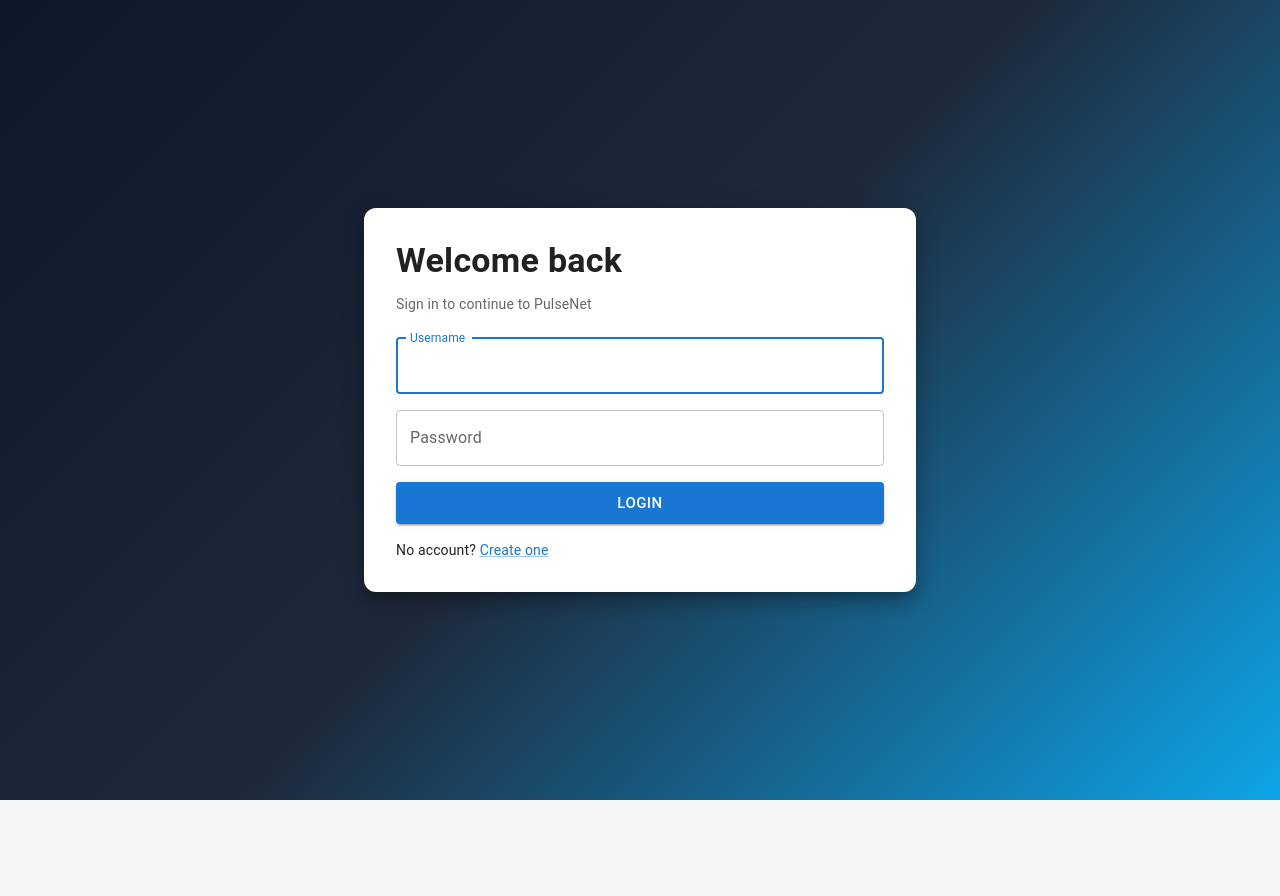
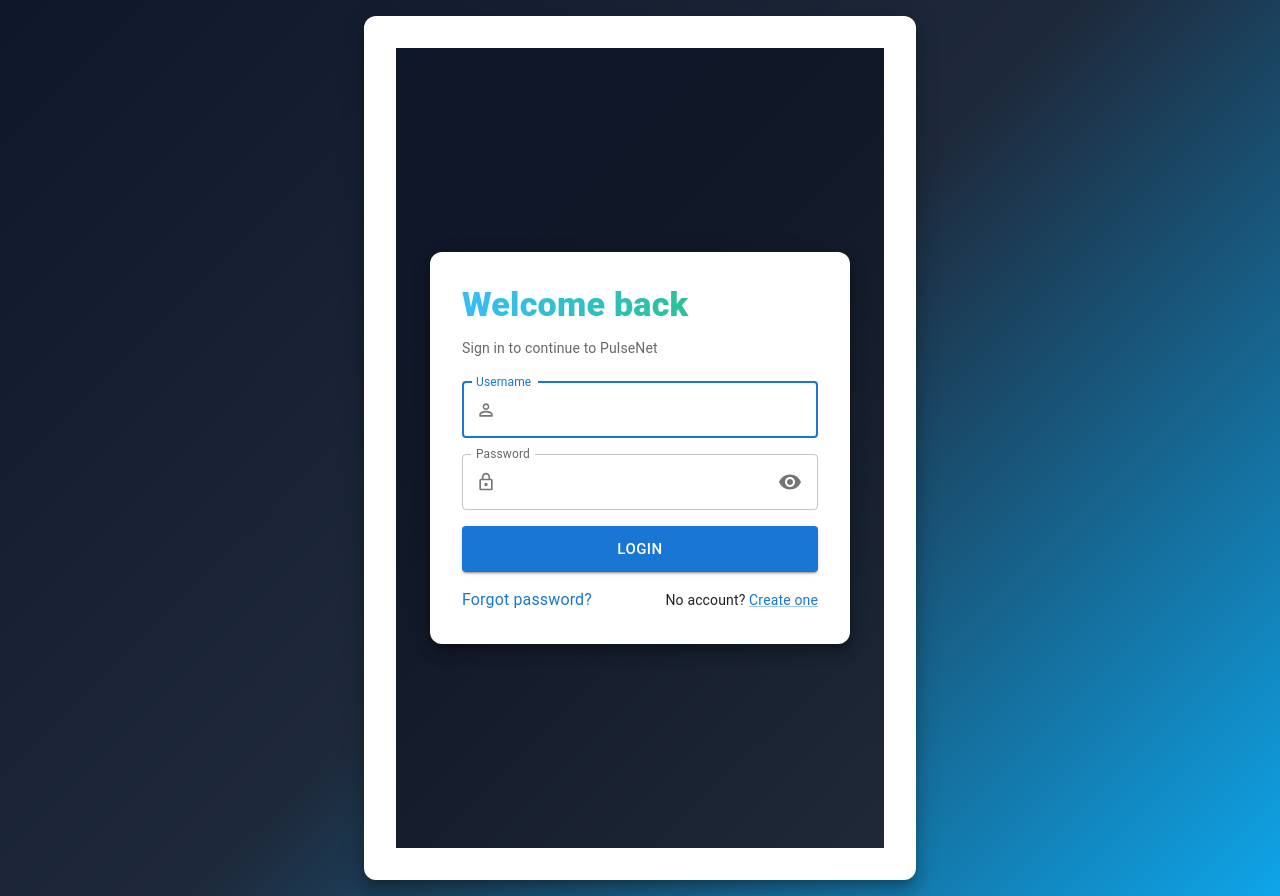
Before and after one commit to davetes/NACSYSTEM, a React (Create React App) app in the folder frontend/: page /login in a window 1280 px wide. Before the commit the page ends 800 px from the top, so only its background shows below. Built offline with nearby package versions, Linux system fonts and the light colour scheme.

Commit message:
modify the login page and register

```diff
--- a/frontend/src/components/Login.js
+++ b/frontend/src/components/Login.js
@@ -1,5 +1,6 @@
 import React, { useState } from 'react';
-import { Box, Button, TextField, Typography, Alert, Stack, Link as MuiLink } from '@mui/material';
+import { Box, Button, TextField, Typography, Alert, Stack, Link as MuiLink, Paper, InputAdornment, IconButton, CircularProgress } from '@mui/material';
+import { PersonOutline, LockOutlined, Visibility, VisibilityOff } from '@mui/icons-material';
 import { useNavigate, Link } from 'react-router-dom';
 import api from '../api';
 
@@ -8,6 +9,7 @@ export default function Login() {
   const [password, setPassword] = useState('');
   const [loading, setLoading] = useState(false);
   const [error, setError] = useState('');
+  const [showPassword, setShowPassword] = useState(false);
   const navigate = useNavigate();
 
   const onSubmit = async (e) => {
@@ -36,8 +38,27 @@ export default function Login() {
   };
 
   return (
-    <Box>
-      <Typography variant="h4" fontWeight={700} gutterBottom>
+    <Box
+      sx={{
+        minHeight: '100vh',
+        display: 'flex',
+        alignItems: 'center',
+        justifyContent: 'center',
+        p: 2,
+        background: 'linear-gradient(135deg, #0f172a 0%, #111827 40%, #1f2937 100%)',
+      }}
+    >
+      <Paper elevation={10} sx={{ width: '100%', maxWidth: 420, p: 4, borderRadius: 3 }}>
+        <Typography
+          variant="h4"
+          fontWeight={800}
+          gutterBottom
+          sx={{
+            background: 'linear-gradient(90deg, #38bdf8, #22c55e)',
+            WebkitBackgroundClip: 'text',
+            WebkitTextFillColor: 'transparent',
+          }}
+        >
           Welcome back
         </Typography>
         <Typography variant="body2" color="text.secondary" sx={{ mb: 3 }}>
@@ -45,28 +66,64 @@ export default function Login() {
         </Typography>
         <Stack spacing={2} component="form" onSubmit={onSubmit}>
           {error && <Alert severity="error">{error}</Alert>}
+
           <TextField
             label="Username"
             value={username}
             onChange={(e) => setUsername(e.target.value)}
             autoFocus
             fullWidth
+            InputProps={{
+              startAdornment: (
+                <InputAdornment position="start">
+                  <PersonOutline fontSize="small" />
+                </InputAdornment>
+              ),
+            }}
           />
+
           <TextField
             label="Password"
-          type="password"
+            type={showPassword ? 'text' : 'password'}
             value={password}
             onChange={(e) => setPassword(e.target.value)}
             fullWidth
+            InputProps={{
+              startAdornment: (
+                <InputAdornment position="start">
+                  <LockOutlined fontSize="small" />
+                </InputAdornment>
+              ),
+              endAdornment: (
+                <InputAdornment position="end">
+                  <IconButton
+                    aria-label="toggle password visibility"
+                    onClick={() => setShowPassword((s) => !s)}
+                    edge="end"
+                    size="small"
+                  >
+                    {showPassword ? <VisibilityOff /> : <Visibility />}
+                  </IconButton>
+                </InputAdornment>
+              ),
+            }}
           />
-        <Button type="submit" variant="contained" size="large" disabled={loading}>
+
+          <Button type="submit" variant="contained" size="large" disabled={loading} sx={{ py: 1.25 }}>
+            {loading && <CircularProgress color="inherit" size={18} sx={{ mr: 1 }} />}
             {loading ? 'Signing in...' : 'Login'}
           </Button>
+
+          <Stack direction="row" justifyContent="space-between" alignItems="center">
+            <MuiLink component={Link} to="/forgot-password" underline="hover">
+              Forgot password?
+            </MuiLink>
             <Typography variant="body2">
-          No account?{' '}
-          <MuiLink component={Link} to="/register">Create one</MuiLink>
+              No account? <MuiLink component={Link} to="/register">Create one</MuiLink>
             </Typography>
           </Stack>
+        </Stack>
+      </Paper>
     </Box>
   );
 }
--- a/frontend/src/components/Register.js
+++ b/frontend/src/components/Register.js
@@ -1,5 +1,6 @@
 import React, { useState } from 'react';
-import { Box, Button, TextField, Typography, Alert, Stack, Link as MuiLink } from '@mui/material';
+import { Box, Button, TextField, Typography, Alert, Stack, Link as MuiLink, Paper, InputAdornment, IconButton, CircularProgress } from '@mui/material';
+import { PersonOutline, LockOutlined, Visibility, VisibilityOff } from '@mui/icons-material';
 import { useNavigate, Link } from 'react-router-dom';
 import api from '../api';
 
@@ -9,6 +10,8 @@ export default function Register() {
   const [confirm, setConfirm] = useState('');
   const [loading, setLoading] = useState(false);
   const [error, setError] = useState('');
+  const [showPassword, setShowPassword] = useState(false);
+  const [showConfirm, setShowConfirm] = useState(false);
   const navigate = useNavigate();
 
   const onSubmit = async (e) => {
@@ -41,8 +44,27 @@ export default function Register() {
   };
 
   return (
-    <Box>
-      <Typography variant="h4" fontWeight={700} gutterBottom>
+    <Box
+      sx={{
+        minHeight: '100vh',
+        display: 'flex',
+        alignItems: 'center',
+        justifyContent: 'center',
+        p: 2,
+        background: 'linear-gradient(135deg, #0f172a 0%, #111827 40%, #1f2937 100%)',
+      }}
+    >
+      <Paper elevation={10} sx={{ width: '100%', maxWidth: 480, p: 4, borderRadius: 3 }}>
+        <Typography
+          variant="h4"
+          fontWeight={800}
+          gutterBottom
+          sx={{
+            background: 'linear-gradient(90deg, #38bdf8, #22c55e)',
+            WebkitBackgroundClip: 'text',
+            WebkitTextFillColor: 'transparent',
+          }}
+        >
           Create your account
         </Typography>
         <Typography variant="body2" color="text.secondary" sx={{ mb: 3 }}>
@@ -50,35 +72,86 @@ export default function Register() {
         </Typography>
         <Stack spacing={2} component="form" onSubmit={onSubmit}>
           {error && <Alert severity="error">{error}</Alert>}
+
           <TextField
             label="Username"
             value={username}
             onChange={(e) => setUsername(e.target.value)}
             autoFocus
             fullWidth
+            InputProps={{
+              startAdornment: (
+                <InputAdornment position="start">
+                  <PersonOutline fontSize="small" />
+                </InputAdornment>
+              ),
+            }}
           />
+
           <TextField
             label="Password"
-          type="password"
+            type={showPassword ? 'text' : 'password'}
             value={password}
             onChange={(e) => setPassword(e.target.value)}
             fullWidth
+            InputProps={{
+              startAdornment: (
+                <InputAdornment position="start">
+                  <LockOutlined fontSize="small" />
+                </InputAdornment>
+              ),
+              endAdornment: (
+                <InputAdornment position="end">
+                  <IconButton
+                    aria-label="toggle password visibility"
+                    onClick={() => setShowPassword((s) => !s)}
+                    edge="end"
+                    size="small"
+                  >
+                    {showPassword ? <VisibilityOff /> : <Visibility />}
+                  </IconButton>
+                </InputAdornment>
+              ),
+            }}
           />
+
           <TextField
             label="Confirm Password"
-          type="password"
+            type={showConfirm ? 'text' : 'password'}
             value={confirm}
             onChange={(e) => setConfirm(e.target.value)}
             fullWidth
+            InputProps={{
+              startAdornment: (
+                <InputAdornment position="start">
+                  <LockOutlined fontSize="small" />
+                </InputAdornment>
+              ),
+              endAdornment: (
+                <InputAdornment position="end">
+                  <IconButton
+                    aria-label="toggle confirm password visibility"
+                    onClick={() => setShowConfirm((s) => !s)}
+                    edge="end"
+                    size="small"
+                  >
+                    {showConfirm ? <VisibilityOff /> : <Visibility />}
+                  </IconButton>
+                </InputAdornment>
+              ),
+            }}
           />
-        <Button type="submit" variant="contained" size="large" disabled={loading}>
+
+          <Button type="submit" variant="contained" size="large" disabled={loading} sx={{ py: 1.25 }}>
+            {loading && <CircularProgress color="inherit" size={18} sx={{ mr: 1 }} />}
             {loading ? 'Creating account...' : 'Register'}
           </Button>
+
           <Typography variant="body2">
-          Already have an account?{' '}
-          <MuiLink component={Link} to="/login">Sign in</MuiLink>
+            Already have an account? <MuiLink component={Link} to="/login">Sign in</MuiLink>
           </Typography>
         </Stack>
+      </Paper>
     </Box>
   );
 }
```
Also changed, not shown: 2 other files (tests, documents, lock files or other folders). Lines whose indentation alone changed are shown as unchanged.
